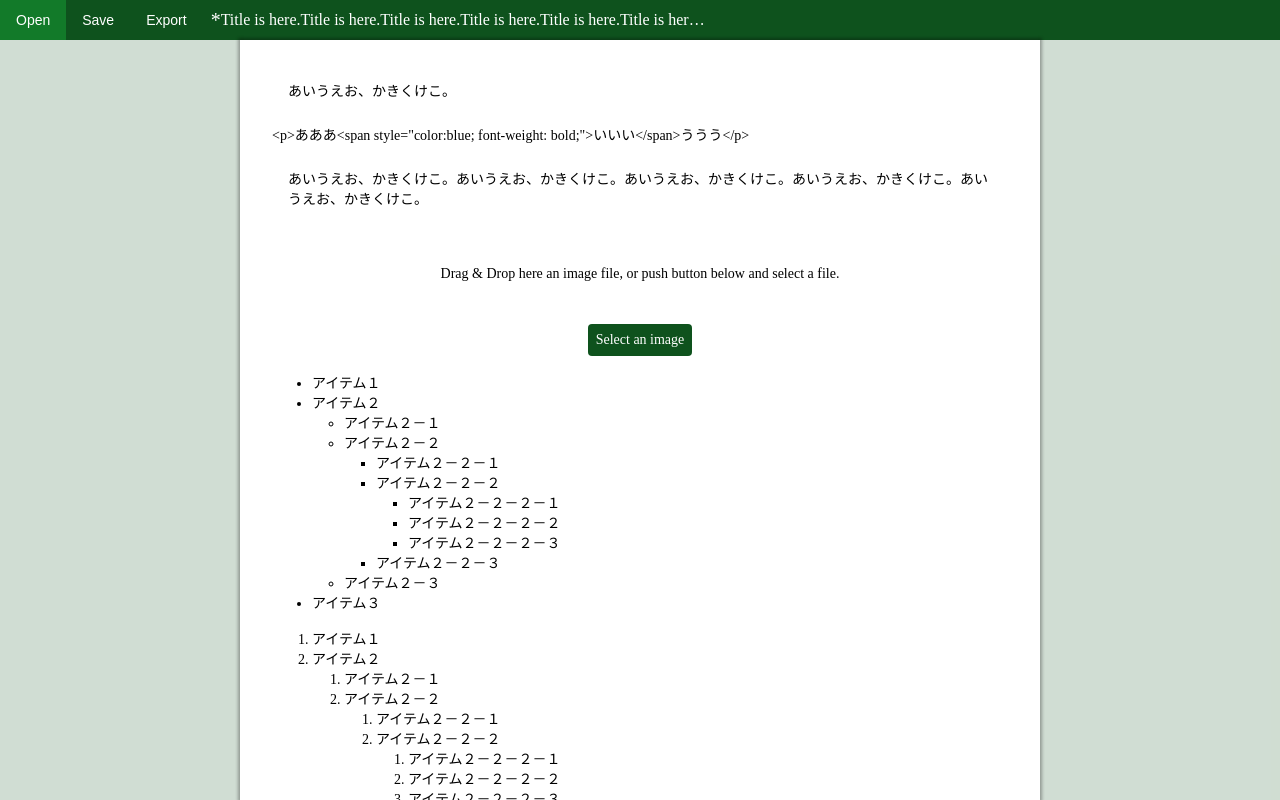
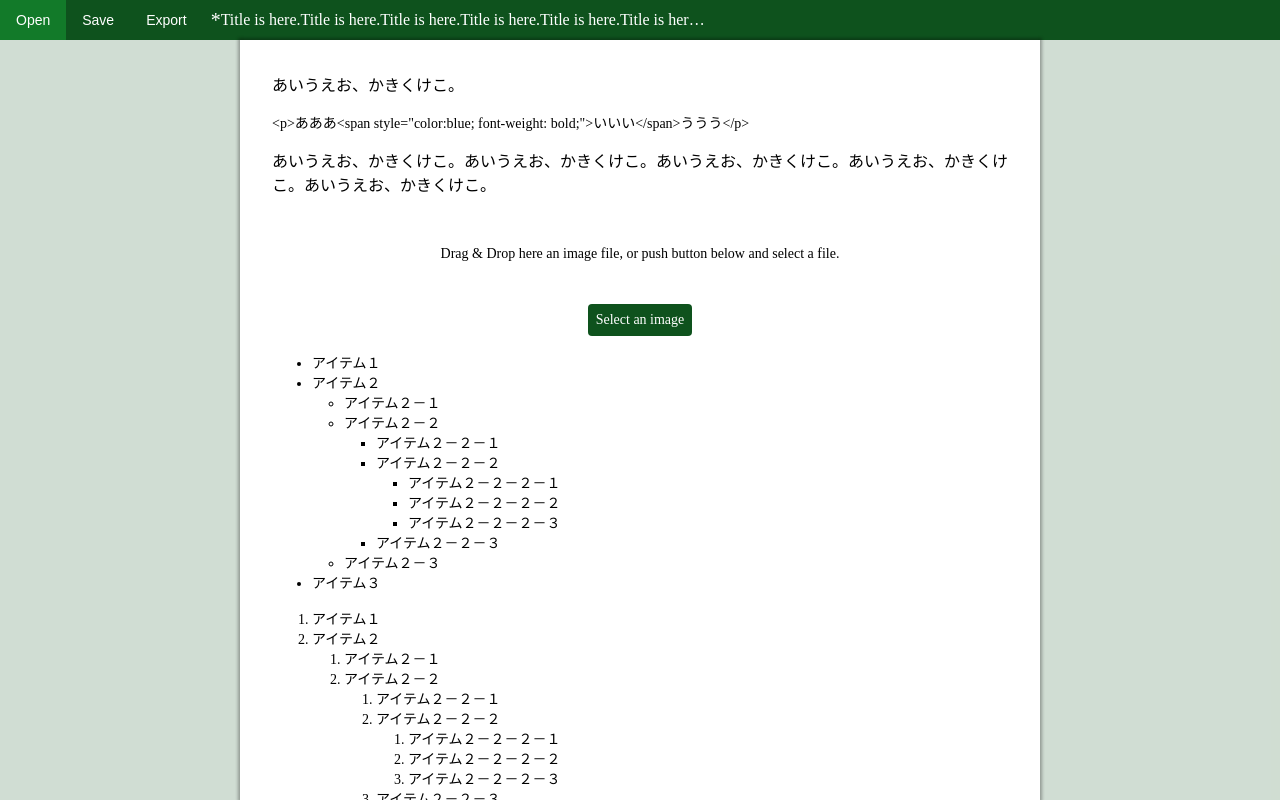
Before and after one commit to kusa-mochi/mochi-memo-pad, a Vue app in the folder src/: page / in a window 1280 px wide. Built offline with nearby package versions, Linux system fonts and the light colour scheme.

Commit message:
make data sync in paragraph editor.

```diff
--- a/src/src/components/EditorComponents/ParagraphEditor.vue
+++ b/src/src/components/EditorComponents/ParagraphEditor.vue
@@ -1,12 +1,10 @@
 <template>
-  <div
-    class="paragraph-editor"
-    role="textbox"
-    contenteditable="true"
-  >{{this.$store.state.editingData[this.id].data}}</div>
+  <editable v-bind:value="this.$store.state.editingData[id].data" v-on:input="OnStringUpdated"></editable>
 </template>
 
 <script>
+import Editable from "./Editable.vue";
+
 export default {
   name: "ParagraphEditor",
   props: {
@@ -14,6 +12,17 @@ export default {
       type: Number,
       required: true
     }
+  },
+  methods: {
+    OnStringUpdated(newString) {
+      this.$store.dispatch("updateParagraph", {
+        string: newString,
+        idx: this.id
+      });
+    }
+  },
+  components: {
+    Editable
   }
 };
 </script>
--- a/src/src/store/index.js
+++ b/src/src/store/index.js
@@ -256,6 +256,9 @@ export default new Vuex.Store({
     removeEditingDataAtMutation(state, idx) {
       state.editingData.splice(idx, 1);
     },
+    updateParagraphMutation(state, data) {
+      state.editingData[data.idx].data = data.string;
+    },
     updateImageCaptionMutation(state, data) {
       state.editingData[data.idx].name = data.name;
     }
@@ -267,6 +270,9 @@ export default new Vuex.Store({
     removeEditingDataAt(context, idx) {
       context.commit('removeEditingDataAtMutation', idx);
     },
+    updateParagraph(context, data) {
+      context.commit("updateParagraphMutation", data);
+    },
     updateImageCaption(context, data) {
       context.commit("updateImageCaptionMutation", data);
     }
```
